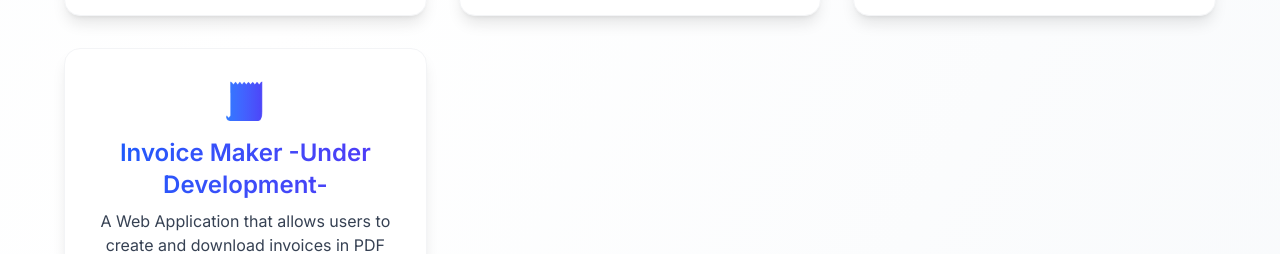
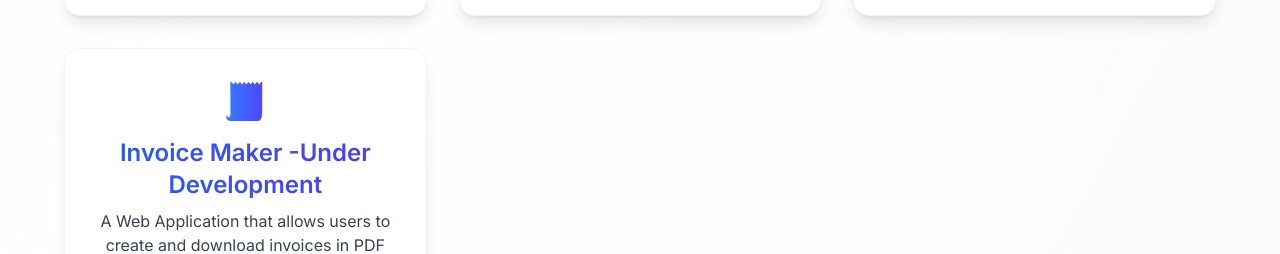
Before and after one commit to AbdelrahmanM1/abdelrahmanmoharramwebsite, a Next.js app: page /projects in a window 1280 px wide. Shown: the part 1940-2194 px from the top of the page. Built offline with nearby package versions, Linux system fonts and the light colour scheme.

Commit message:
Delete -

```diff
--- a/src/app/projects/page.tsx
+++ b/src/app/projects/page.tsx
@@ -106,7 +106,7 @@ const projects = [
     link: "https://abdelrahmanm1.github.io/Asteroid-Dodger"
   },
   {
-    title: "Invoice Maker -Under Development-",
+    title: "Invoice Maker -Under Development",
     description: "A Web Application that allows users to create and download invoices in PDF format, making it easy to manage billing and payments and There are templates.",
     skills: ["next.js", "TailwindCSS", "TypeScript", "Node.js"],
     gradient: "from-blue-500 to-indigo-600",
```
